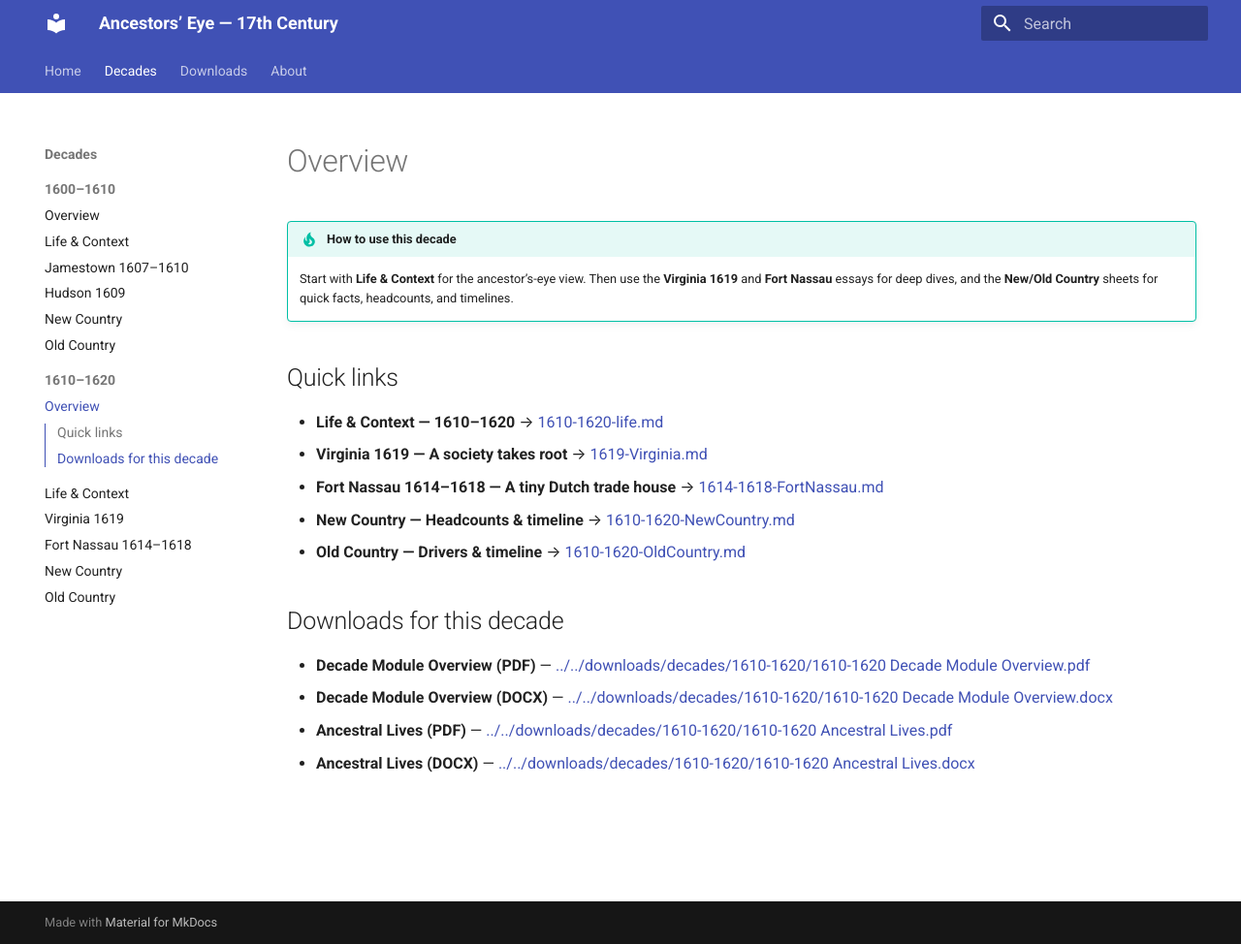
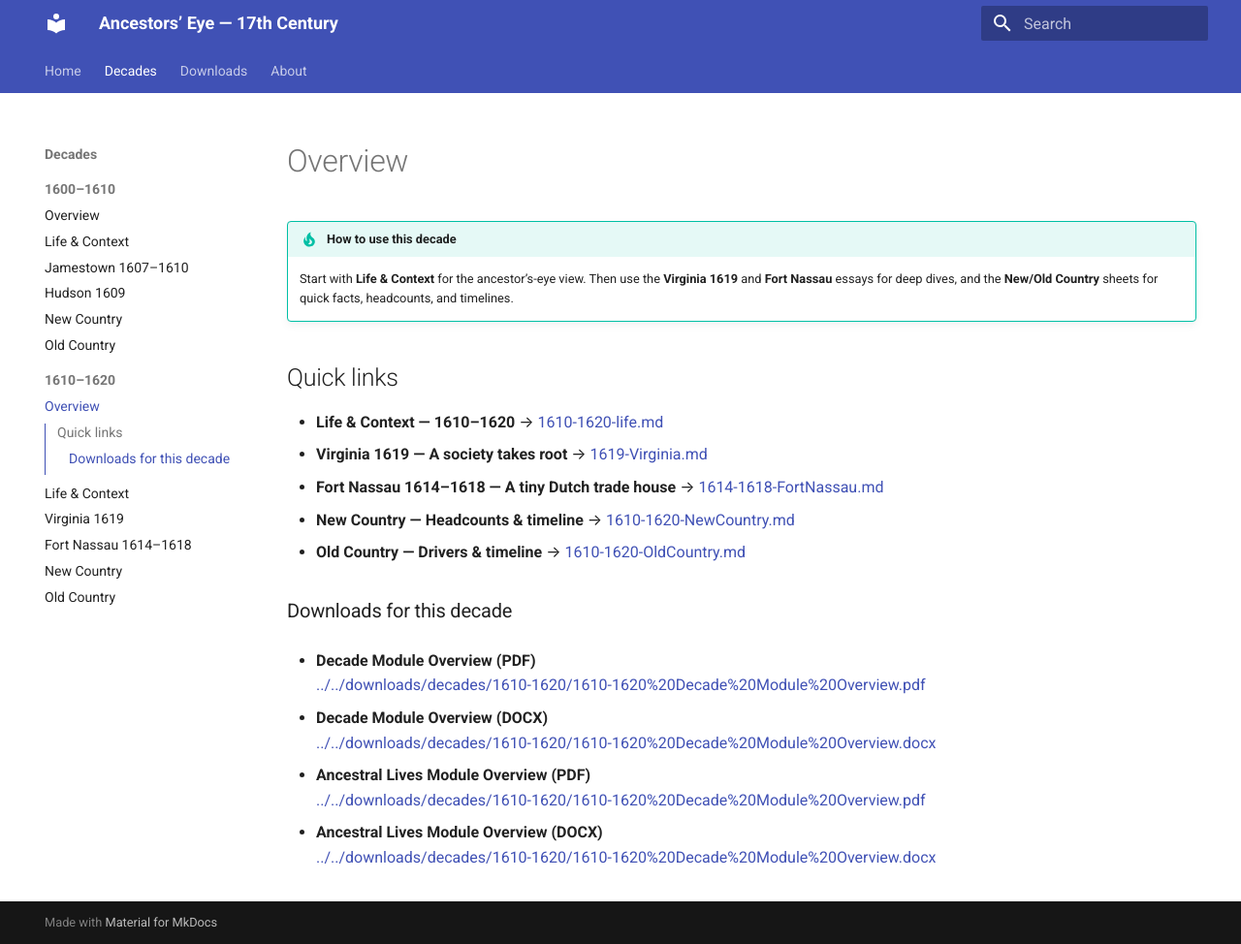
Before and after one commit to BillWorstell/WorstellWitnessWaybackMachine, an MkDocs documentation site: the page built from docs/decades/1610-1620/1610-1620.md, in a window 1280 px wide and 974 px high. Shown: the whole window at 97% size. Built offline with MkDocs 1.6.1 and Material for MkDocs 9.7.7, drawn with Linux system fonts in a browser that asks for light colours.

Commit message:
Update 1610-1620.md

```diff
--- a/docs/decades/1610-1620/1610-1620.md
+++ b/docs/decades/1610-1620/1610-1620.md
@@ -14,9 +14,16 @@ summary: Decade overview with quick links to narrative, event essays, and contex
 - **New Country — Headcounts & timeline** → [1610-1620-NewCountry.md](./1610-1620-NewCountry.md)
 - **Old Country — Drivers & timeline** → [1610-1620-OldCountry.md](./1610-1620-OldCountry.md)
 
-## Downloads for this decade
+### Downloads for this decade
 
-- **Decade Module Overview (PDF)** — [../../downloads/decades/1610-1620/1610-1620 Decade Module Overview.pdf](../../downloads/decades/1610-1620/1610-1620%20Decade%20Module%20Overview.pdf)
-- **Decade Module Overview (DOCX)** — [../../downloads/decades/1610-1620/1610-1620 Decade Module Overview.docx](../../downloads/decades/1610-1620/1610-1620%20Decade%20Module%20Overview.docx)
-- **Ancestral Lives (PDF)** — [../../downloads/decades/1610-1620/1610-1620 Ancestral Lives.pdf](../../downloads/decades/1610-1620/1610-1620%20Ancestral%20Lives.pdf)
-- **Ancestral Lives (DOCX)** — [../../downloads/decades/1610-1620/1610-1620 Ancestral Lives.docx](../../downloads/decades/1610-1620/1610-1620%20Ancestral%20L)
+- **Decade Module Overview (PDF)**
+  [../../downloads/decades/1610-1620/1610-1620%20Decade%20Module%20Overview.pdf](../../downloads/decades/1610-1620/1610-1620%20Decade%20Module%20Overview.pdf)
+
+- **Decade Module Overview (DOCX)**
+  [../../downloads/decades/1610-1620/1610-1620%20Decade%20Module%20Overview.docx](../../downloads/decades/1610-1620/1610-1620%20Decade%20Module%20Overview.docx)
+
+- **Ancestral Lives Module Overview (PDF)**
+  [../../downloads/decades/1610-1620/1610-1620%20Decade%20Module%20Overview.pdf](../../downloads/decades/1610-1620/1610-1620%20Ancestral%20Lives%20Overview.pdf)
+
+- **Ancestral Lives Module Overview (DOCX)**
+  [../../downloads/decades/1610-1620/1610-1620%20Decade%20Module%20Overview.docx](../../downloads/decades/1610-1620/1610-1620%20Ancestral%20Lives%20Overview.docx)
```
